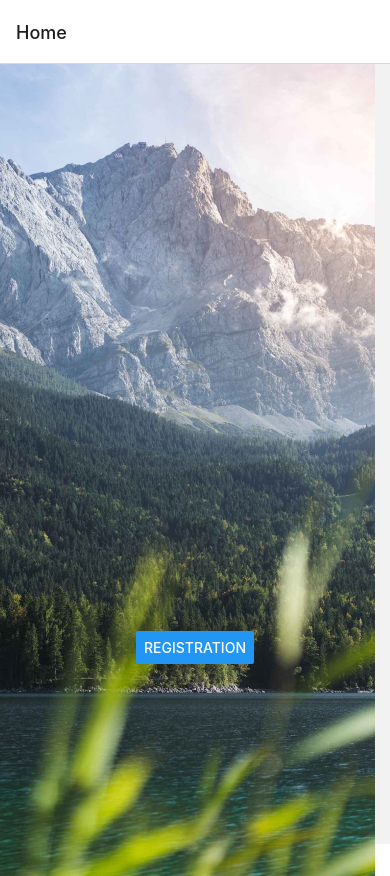
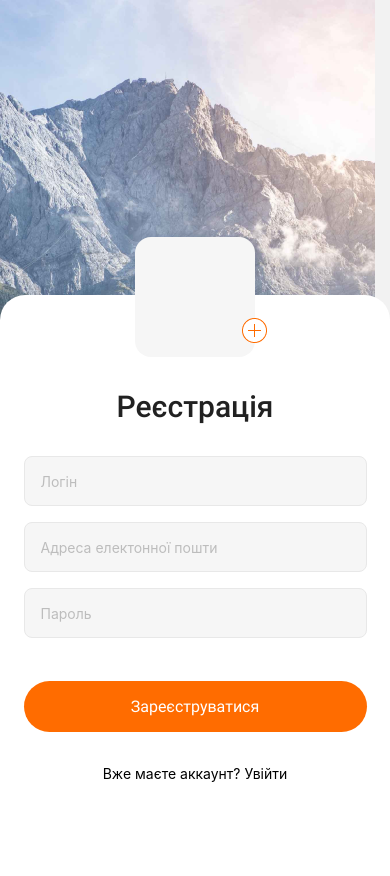
Before and after one commit to ikarkam76/Mobile-App, a React Native app: screen / in a window 390 px wide. After the commit the page ends 844 px from the top, so only its background shows below. Built offline with nearby package versions, Linux system fonts and the light colour scheme.

Commit message:
make auth screens

```diff
--- a/App.js
+++ b/App.js
@@ -4,11 +4,10 @@ import { createStackNavigator } from "@react-navigation/stack";
 import * as Font from "expo-font";
 import { StatusBar } from "expo-status-bar";
 import AppLoading from "expo-app-loading";
-import { Home } from "./Screens/Home";
-import { Register } from "./Screens/Registration";
-import { Login } from "./Screens/Login";
+import { Register } from "./Screens/Auth/Registration";
+import { Login } from "./Screens/Auth/Login";
 
-const MainStack = createStackNavigator();
+const AuthStack = createStackNavigator();
 
 const loadFonts = async () => {
   await Font.loadAsync({
@@ -32,11 +31,22 @@ export default function App()  {
   }
   return (
     <NavigationContainer>
-      <MainStack.Navigator initialRouteName="Home">
-        <MainStack.Screen name="Home" component={Home} />
-        <MainStack.Screen name="Register" component={Register} />
-        <MainStack.Screen name="Login" component={Login} />
-      </MainStack.Navigator>
+      <AuthStack.Navigator initialRouteName="Register">
+        <AuthStack.Screen
+          name="Register"
+          component={Register}
+          options={{
+            headerShown: false,
+          }}
+        />
+        <AuthStack.Screen
+          name="Login"
+          component={Login}
+          options={{
+            headerShown: false,
+          }}
+        />
+      </AuthStack.Navigator>
       <StatusBar style="auto" backgroundColor="transparent" />
     </NavigationContainer>
   );
--- a/Screens/Registration.js
+++ b/Screens/Auth/Login.js
@@ -13,14 +13,12 @@ import {
   Platform,
 } from "react-native";
 
-
 const initialState = {
-  login: "",
   email: "",
   password: "",
 };
 
-export const Register = ({navigation}) => {
+export const Login = ({ navigation }) => {
   const [isInputFocus, setIsInputFocus] = useState(false);
   const [user, setUser] = useState(initialState);
 
@@ -29,13 +27,13 @@ export const Register = ({navigation}) => {
     Keyboard.dismiss();
     console.log(user);
     setUser(initialState);
-    };
+  };
 
   return (
     <View style={styles.container}>
       <ImageBackground
         style={styles.image}
-        source={require("../assets/img/Photo_BG.png")}
+        source={require("../../assets/img/Photo_BG.png")}
       >
         <TouchableWithoutFeedback onPress={Keyboard.dismiss}>
           <KeyboardAvoidingView
@@ -43,21 +41,7 @@ export const Register = ({navigation}) => {
             onFocus={() => setIsInputFocus(true)}
           >
             <View style={styles.formContainer}>
-              <View style={styles.fotoContainer}>
-                <TouchableOpacity style={styles.fotoContainerBtn}>
-                  <Image source={require("../assets/img/add.png")} />
-                </TouchableOpacity>
-              </View>
-              <Text style={styles.pageHeader}>Реєстрація</Text>
-              <TextInput
-                style={styles.textInput}
-                placeholder="Логін"
-                placeholderTextColor="#BDBDBD"
-                value={user.login}
-                onChangeText={(val) =>
-                  setUser((prev) => ({ ...prev, login: val }))
-                }
-              />
+              <Text style={styles.pageHeader}>Увійти</Text>
               <TextInput
                 style={styles.textInput}
                 placeholder="Адреса електонної пошти"
@@ -78,15 +62,21 @@ export const Register = ({navigation}) => {
                 }
               />
               <TouchableOpacity style={styles.btnLogIn}>
-                <Text style={styles.btnTitleLogIn} onPress={submitRegForm}>
-                  Зареєструватися
+                <Text
+                  style={styles.btnTitleLogIn}
+                  onPress={submitRegForm}
+                >
+                  Увійти
                 </Text>
               </TouchableOpacity>
               <TouchableOpacity
-                style={{...styles.btnSingIn, marginBottom: isInputFocus ? 5 : 45 }}
-                onPress={()=>navigation.navigate('Login')}
+                style={{
+                  ...styles.btnSingIn,
+                  marginBottom: isInputFocus ? 5 : 45,
+                }}
+                onPress={() => navigation.navigate("Register")}
               >
-                <Text style={styles.btnTitle}>Вже маєте аккаунт? Увійти</Text>
+                <Text style={styles.btnTitle}>Нема аккаунта? Зареєструватись</Text>
               </TouchableOpacity>
             </View>
           </KeyboardAvoidingView>
@@ -94,7 +84,7 @@ export const Register = ({navigation}) => {
       </ImageBackground>
     </View>
   );
-}
+};
 
 const styles = StyleSheet.create({
   container: {
@@ -115,17 +105,6 @@ const styles = StyleSheet.create({
     backgroundColor: `#ffffff`,
     borderTopRightRadius: 25,
     borderTopLeftRadius: 25,
-  },
-  fotoContainer: {
-    width: 120,
-    height: 120,
-    backgroundColor: "#F6F6F6",
-    borderRadius: 16,
-    marginBottom: 32,
-  },
-  fotoContainerBtn: {
-    marginTop: 81,
-    marginLeft: 107,
   },
   pageHeader: {
     width: 184,
--- /dev/null
+++ b/Screens/Auth/Registration.js
@@ -0,0 +1,179 @@
+import React, { useState } from "react";
+import {
+  View,
+  Text,
+  ImageBackground,
+  Image,
+  TouchableWithoutFeedback,
+  StyleSheet,
+  Keyboard,
+  KeyboardAvoidingView,
+  TextInput,
+  TouchableOpacity,
+  Platform,
+} from "react-native";
+
+
+const initialState = {
+  login: "",
+  email: "",
+  password: "",
+};
+
+export const Register = ({navigation}) => {
+  const [isInputFocus, setIsInputFocus] = useState(false);
+  const [user, setUser] = useState(initialState);
+
+  const submitRegForm = () => {
+    setIsInputFocus(false);
+    Keyboard.dismiss();
+    console.log(user);
+    setUser(initialState);
+    };
+
+  return (
+    <View style={styles.container}>
+      <ImageBackground
+        style={styles.image}
+        source={require("../../assets/img/Photo_BG.png")}
+      >
+        <TouchableWithoutFeedback onPress={() => {
+          Keyboard.dismiss();
+          setIsInputFocus(false);
+        }}>
+          <KeyboardAvoidingView
+            behavior={Platform.OS === "ios" && "padding"}
+            onFocus={() => setIsInputFocus(true)}
+          >
+            <View style={styles.formContainer}>
+              <View style={styles.fotoContainer}>
+                <TouchableOpacity style={styles.fotoContainerBtn}>
+                  <Image source={require("../../assets/img/add.png")} />
+                </TouchableOpacity>
+              </View>
+              <Text style={styles.pageHeader}>Реєстрація</Text>
+              <TextInput
+                style={styles.textInput}
+                placeholder="Логін"
+                placeholderTextColor="#BDBDBD"
+                value={user.login}
+                onChangeText={(val) =>
+                  setUser((prev) => ({ ...prev, login: val }))
+                }
+              />
+              <TextInput
+                style={styles.textInput}
+                placeholder="Адреса електонної пошти"
+                placeholderTextColor="#BDBDBD"
+                value={user.email}
+                onChangeText={(val) =>
+                  setUser((prev) => ({ ...prev, email: val }))
+                }
+              />
+              <TextInput
+                style={styles.textInput}
+                placeholder="Пароль"
+                placeholderTextColor="#BDBDBD"
+                value={user.password}
+                secureTextEntry={true}
+                onChangeText={(val) =>
+                  setUser((prev) => ({ ...prev, password: val }))
+                }
+              />
+              <TouchableOpacity style={styles.btnLogIn}>
+                <Text style={styles.btnTitleLogIn} onPress={submitRegForm}>
+                  Зареєструватися
+                </Text>
+              </TouchableOpacity>
+              <TouchableOpacity
+                style={{...styles.btnSingIn, marginBottom: isInputFocus ? -142 : 45 }}
+                onPress={()=>navigation.navigate('Login')}
+              >
+                <Text style={styles.btnTitle}>Вже маєте аккаунт? Увійти</Text>
+              </TouchableOpacity>
+            </View>
+          </KeyboardAvoidingView>
+        </TouchableWithoutFeedback>
+      </ImageBackground>
+    </View>
+  );
+}
+
+const styles = StyleSheet.create({
+  container: {
+    flex: 1,
+    justifyContent: "center",
+  },
+  image: {
+    flex: 1,
+    resizeMode: "cover",
+    justifyContent: "flex-end",
+  },
+  formContainer: {
+    display: "flex",
+    minWidth: 375,
+    height: 549,
+    justifyContent: "flex-end",
+    alignItems: "center",
+    backgroundColor: `#ffffff`,
+    borderTopRightRadius: 25,
+    borderTopLeftRadius: 25,
+  },
+  fotoContainer: {
+    width: 120,
+    height: 120,
+    backgroundColor: "#F6F6F6",
+    borderRadius: 16,
+    marginBottom: 32,
+  },
+  fotoContainerBtn: {
+    marginTop: 81,
+    marginLeft: 107,
+  },
+  pageHeader: {
+    width: 184,
+    height: 35,
+    marginBottom: 32,
+    textAlign: "center",
+    fontFamily: "Roboto-500",
+    fontSize: 30,
+    color: "#212121",
+  },
+  textInput: {
+    height: 50,
+    minWidth: 343,
+    padding: 16,
+    marginBottom: 16,
+    backgroundColor: "#F6F6F6",
+    borderWidth: 1,
+    borderColor: "#E8E8E8",
+    borderStyle: "solid",
+    borderRadius: 8,
+  },
+  btnLogIn: {
+    height: 51,
+    minWidth: 343,
+    marginBottom: 16,
+    marginTop: 27,
+    justifyContent: "center",
+    alignItems: "center",
+    backgroundColor: "#FF6C00",
+    borderRadius: 100,
+  },
+  btnTitleLogIn: {
+    color: "#fff",
+    fontSize: 16,
+    fontFamily: "Roboto-400",
+  },
+  btnSingIn: {
+    height: 51,
+    minWidth: 343,
+    padding: 10,
+    justifyContent: "center",
+    alignItems: "center",
+  },
+  btnTitleSingIn: {
+    color: "#1B4371",
+    fontSize: 16,
+  },
+});
--- a/Screens/Home.js
+++ /dev/null
@@ -1,38 +0,0 @@
-import React, { useState } from "react";
-import {
-    View,
-    Button,
-  Text,
-  ImageBackground,
-  Image,
-  TouchableWithoutFeedback,
-  StyleSheet,
-  Keyboard,
-  KeyboardAvoidingView,
-  TextInput,
-  TouchableOpacity,
-  Platform,
-} from "react-native";
-
-
-export const Home = ({navigation}) => {
-    return (
-      <View style={{ flex: 1}}>
-        <ImageBackground
-          style={{
-            flex: 1,
-            resizeMode: "cover",
-            justifyContent: "flex-end",
-            alignItems: "center",
-            paddingBottom: 180,
-          }}
-          source={require("../assets/img/Photo_BG.png")}
-        >
-          <Button
-            title="Registration"
-            onPress={() => navigation.navigate("Register")}
-          ></Button>
-        </ImageBackground>
-      </View>
-    );
-}
--- a/Screens/Login.js
+++ /dev/null
@@ -1,34 +0,0 @@
-import React, { useState } from "react";
-import {
-  View,
-  Text,
-  ImageBackground,
-  Image,
-  TouchableWithoutFeedback,
-  StyleSheet,
-  Keyboard,
-  KeyboardAvoidingView,
-  TextInput,
-  TouchableOpacity,
-  Platform,
-} from "react-native";
-
-
-export const Login = () => {
-    return (
-      <View style={{ flex: 1 }}>
-        <ImageBackground
-          style={{
-            flex: 1,
-            resizeMode: "cover",
-            justifyContent: "flex-end",
-            alignItems: "center",
-            paddingBottom: 180,
-          }}
-          source={require("../assets/img/Photo_BG.png")}
-        >
-          <Text style={{ fontSize: 30, color: "#fff" }}>Login screen</Text>
-        </ImageBackground>
-      </View>
-    );
-}
```
Also changed, not shown: 1 other file (tests, documents, lock files or other folders).
